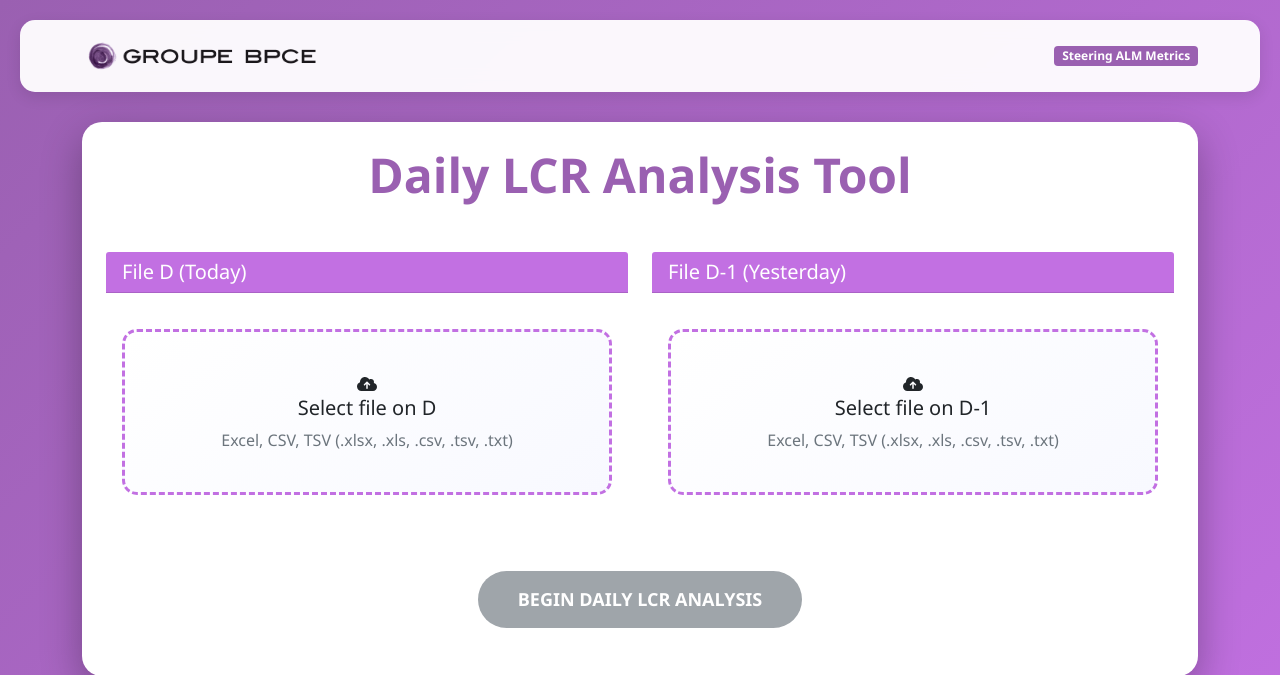
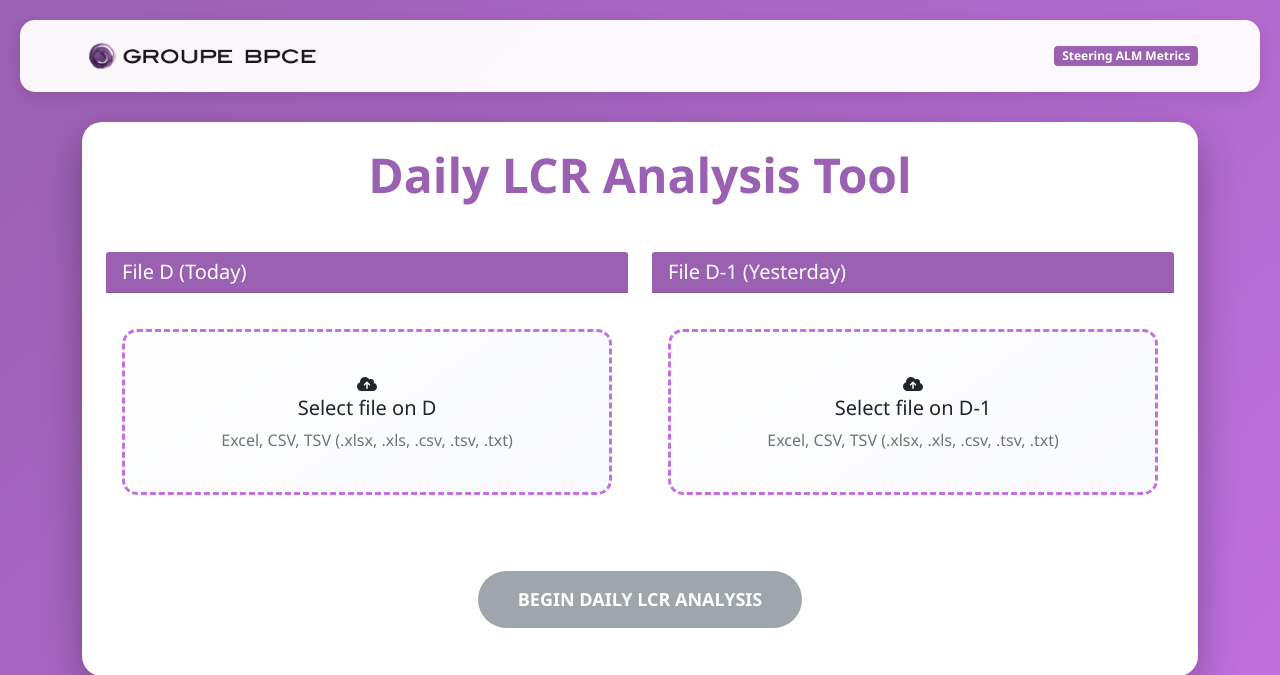
Before and after one commit to DanielGuez16/test, a FastAPI app: page / in a window 1280 px wide. Shown: the top 675 px of the page. Run offline with FastAPI, Linux system fonts and the light colour scheme; some libraries are stand-ins or nearby versions.

Commit message:
version pas degeu

```diff
--- a/templates/index.html
+++ b/templates/index.html
@@ -356,7 +356,7 @@
             <div class="row mb-4">
                 <div class="col-lg-6 mb-3">
                     <div class="card h-100 border-0 fade-in-up">
-                        <div class="card-header bg-secondary text-white">
+                        <div class="card-header bg-primary text-white">
                             <h5 class="mb-0">File D (Today)</h5>
                         </div>
                         <div class="card-body">
@@ -373,7 +373,7 @@
 
                 <div class="col-lg-6 mb-3">
                     <div class="card h-100 border-0 fade-in-up" style="animation-delay: 0.2s;">
-                        <div class="card-header bg-secondary text-white">
+                        <div class="card-header bg-primary text-white">
                             <h5 class="mb-0">File D-1 (Yesterday)</h5>
                         </div>
                         <div class="card-body">
```
Also changed, not shown: 3 other files.
